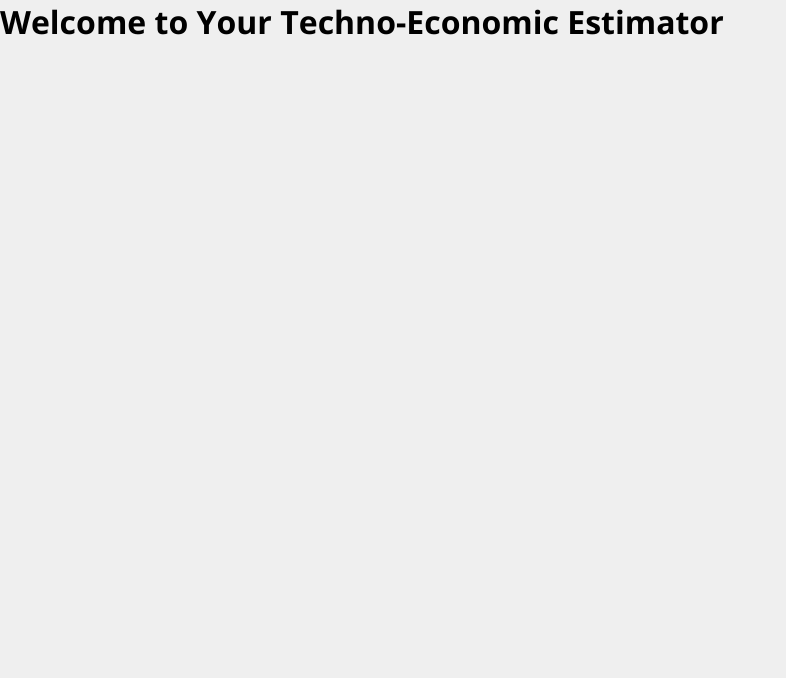
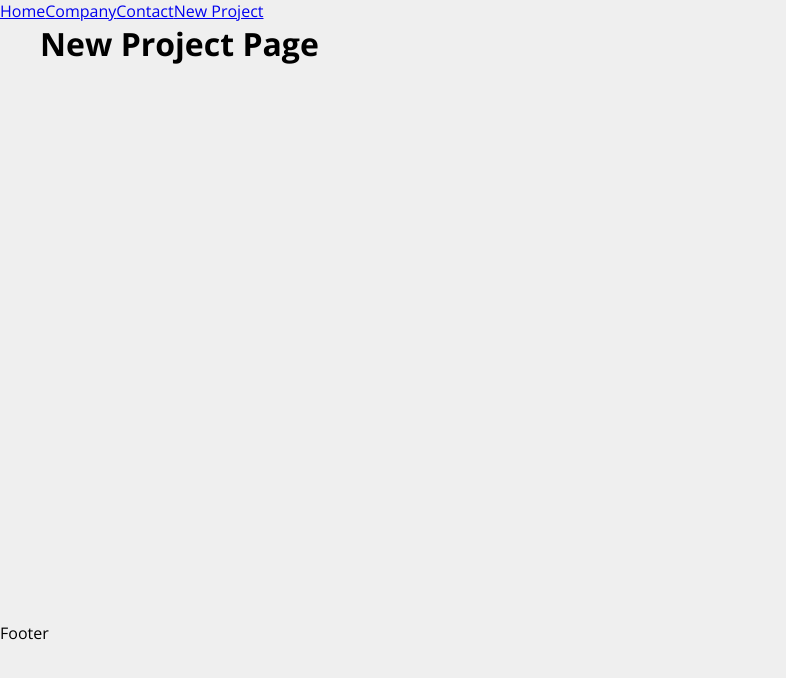
Before and after one commit to IAugustoMZ/tecno-economic-analysis, a React (Create React App) app in the folder chem-costs/: page /newproject in a window 1280 px wide. Shown: the top 678 px of the page, without its empty margins (0-786 px from the left). Built offline with nearby package versions, Linux system fonts and the light colour scheme.

Commit message:
✨feature: implements project page structure

```diff
--- a/chem-costs/src/App.js
+++ b/chem-costs/src/App.js
@@ -1,9 +1,31 @@
+import Home from './components/pages/Home'
+import Company from './components/pages/Company'
+import Contact from './components/pages/Contact'
+import Container from './components/layout/Container'
+import NewProject from './components/pages/NewProject'
+import { BrowserRouter as Router, Routes, Route, Link } from 'react-router-dom'
 
 function App() {
+
+
   return (
-    <div className="App">
-      <h1>Welcome to Your Techno-Economic Estimator</h1>
-    </div>
+    <Router>
+      <ul>
+        <Link to="/">Home</Link>
+        <Link to="/company">Company</Link>
+        <Link to="/contact">Contact</Link>
+        <Link to="/newproject">New Project</Link>
+      </ul>
+      <Container customClass="min-height">
+        <Routes>
+            <Route exact path="/" element={<Home />} />
+            <Route exact path="/company" element={<Company />} />
+            <Route exact path="/contact" element={<Contact />} />
+            <Route exact path="/newproject" element={<NewProject />} />
+        </Routes>
+      </Container>
+      <p>Footer</p>
+    </Router>
   );
 }
 
--- /dev/null
+++ b/chem-costs/src/components/layout/Container.js
@@ -0,0 +1,11 @@
+import styles from './Container.module.css';
+
+function Container(props){
+    return (
+        <div className={`${styles.container} ${styles[props.customClass]}`}>
+            {props.children}
+        </div>
+    )
+}
+
+export default Container;
--- /dev/null
+++ b/chem-costs/src/components/layout/Container.module.css
@@ -0,0 +1,20 @@
+.container {
+    width: 1200px;
+    display: flex;
+    justify-content: space-between;
+    margin: 0 auto;
+    flex-wrap: wrap;
+}
+
+.min-height {
+    min-height: 75vh;
+}
+
+.start{
+    justify-content: flex-start;
+}
+
+.column{
+    flex-direction: column;
+    justify-content: flex-start;
+}
--- /dev/null
+++ b/chem-costs/src/components/pages/Company.js
@@ -0,0 +1,5 @@
+function Company() {
+    return <h1>Company Page</h1>;
+}
+
+export default Company;
--- /dev/null
+++ b/chem-costs/src/components/pages/Contact.js
@@ -0,0 +1,5 @@
+function Contact() {
+    return <h1>Contact Page</h1>;
+}
+
+export default Contact;
--- /dev/null
+++ b/chem-costs/src/components/pages/Home.js
@@ -0,0 +1,5 @@
+function Home(){
+    return <h1>Home Page</h1>;
+}
+
+export default Home;
--- /dev/null
+++ b/chem-costs/src/components/pages/NewProject.js
@@ -0,0 +1,5 @@
+function NewProject() {
+    return <h1>New Project Page</h1>;
+}
+
+export default NewProject;
```
